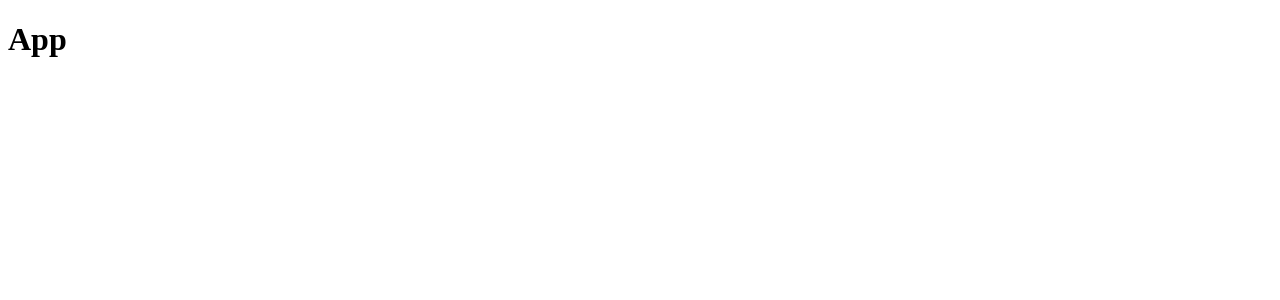
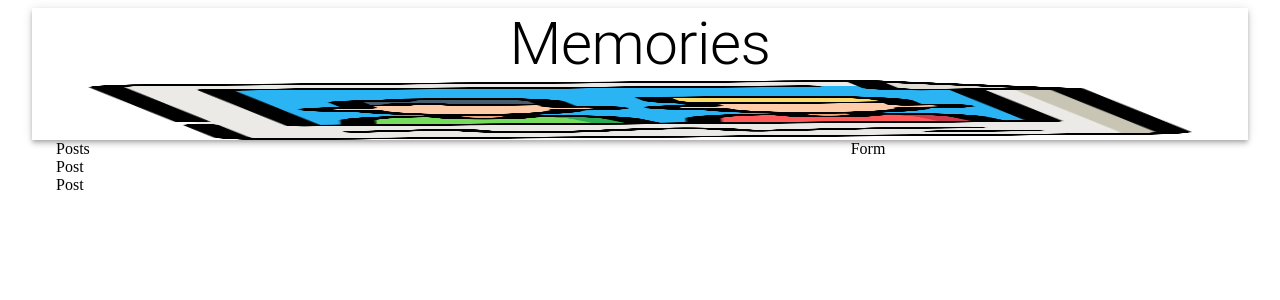
Before and after one commit to AqibNaeem19/Memories, a React (Create React App) app in the folder client/: page / in a window 1280 px wide. Shown: the top 300 px of the page. Built offline with nearby package versions, Linux system fonts and the light colour scheme.

Commit message:
Added the client side basic structure
Make the basic structure of the app with material-ui components. Added Posts and Form folders and created styles.js files, which is CSS in JS

```diff
--- a/client/package.json
+++ b/client/package.json
@@ -3,6 +3,7 @@
   "version": "0.1.0",
   "private": true,
   "dependencies": {
+    "@material-ui/core": "^4.12.4",
     "@testing-library/jest-dom": "^5.16.4",
     "@testing-library/react": "^13.1.1",
     "@testing-library/user-event": "^13.5.0",
--- a/client/src/App.js
+++ b/client/src/App.js
@@ -1,10 +1,29 @@
+import React from 'react'
+import Form from './components/Form/Form'
+import Posts from './components/Posts/Posts'
+import { Container, AppBar, Typography, Grow, Grid } from '@material-ui/core'
+import memories from './images/memories.png'
 
-
-function App() {
+const App = () => {
   return (
-    <div className="App">
-      <h1>App</h1>
-    </div>
+    <Container maxwidth="lg">
+      <AppBar position="static" color="inherit">
+        <Typography variant="h2" align="center">Memories</Typography>
+        <img src={memories} alt="memories" height="60" />
+      </AppBar>
+      <Grow in>
+        <Container>
+          <Grid container justify="space-between" alignItems="stretch" spacing={3}>
+            <Grid item xs={12} sm={7}>
+              <Posts />
+            </Grid>
+            <Grid item xs={12} sm={4}>
+              <Form />
+            </Grid>
+          </Grid>
+        </Container>
+      </Grow>
+    </Container>
   );
 }
 
--- /dev/null
+++ b/client/src/components/Form/Form.js
@@ -0,0 +1,9 @@
+import React from 'react'
+
+const Form = () => {
+  return (
+    <div>Form</div>
+  )
+}
+
+export default Form;
--- /dev/null
+++ b/client/src/components/Posts/Post/Post.js
@@ -0,0 +1,9 @@
+import React from 'react'
+
+const Post = () => {
+  return (
+    <div>Post</div>
+  )
+}
+
+export default Post
--- /dev/null
+++ b/client/src/components/Posts/Posts.js
@@ -0,0 +1,14 @@
+import React from 'react'
+import Post from './Post/Post'
+
+const Posts = () => {
+  return (
+    <React.Fragment>
+      <div>Posts</div>
+      <Post />
+      <Post />
+    </React.Fragment>
+  )
+}
+
+export default Posts
```
Also changed, not shown: client/src/components/Form/styles.js (added), client/src/components/Posts/Post/styles.js (added), client/src/components/Posts/styles.js (added), client/src/images/memories.png (added), 1 other file (tests, documents, lock files or other folders).
